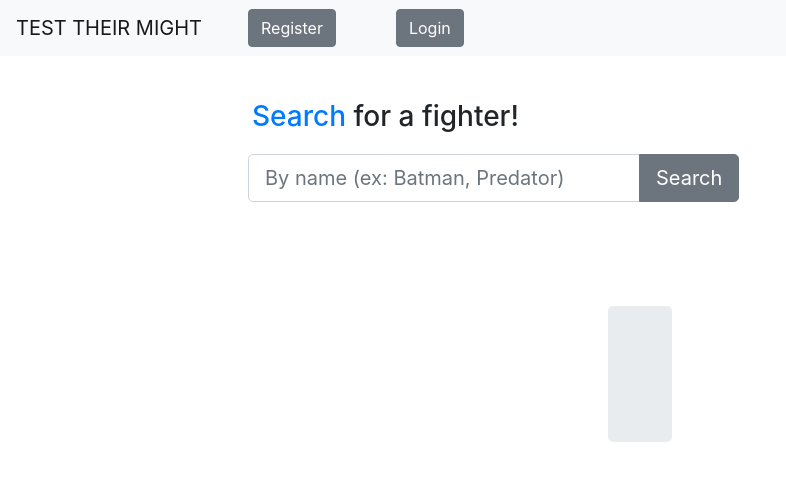
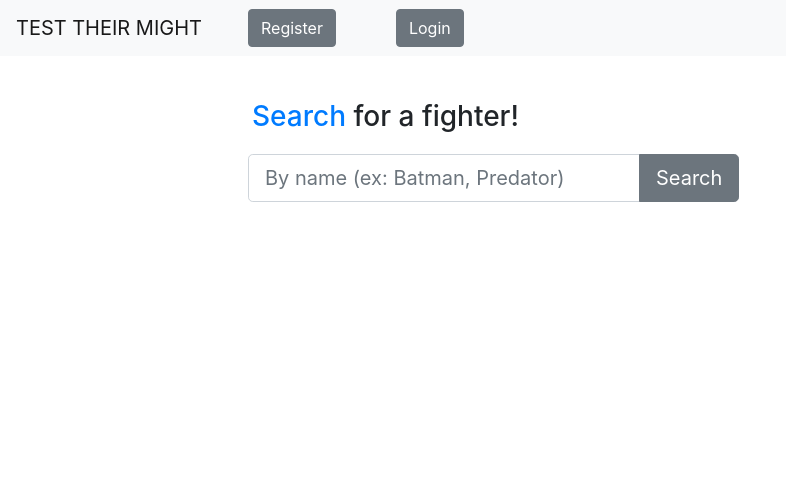
Before and after one commit to klballard/TestTheirMightClient, a React (Create React App) app: page /search in a window 1280 px wide. Shown: the top 480 px of the page, without its empty margins (0-786 px from the left). Built offline with nearby package versions, Linux system fonts and the light colour scheme.

Commit message:
updated teamfight5

```diff
--- a/src/components/FighterSearch.jsx
+++ b/src/components/FighterSearch.jsx
@@ -33,7 +33,7 @@ const FighterSearch = (props) => {
         console.log(setResults);
         console.log(results);
         setSearchQuery('');
-        if(results.length === 0){
+        if(results.length === null){
             setSearchMessage('That fighter will be future DLC. Try again!')
         } else {
             setSearchMessage('')
@@ -71,7 +71,7 @@ const FighterSearch = (props) => {
             <div>
                 <Container>
                     <Row>
-                        {results.length === 0 ? (
+                        {results.length === null ? (
                             <div id="searchResult" className="ml-auto mr-auto">
                                 <Jumbotron>
                                     <h3 className="jumbo">{searchMessage}</h3>
```
